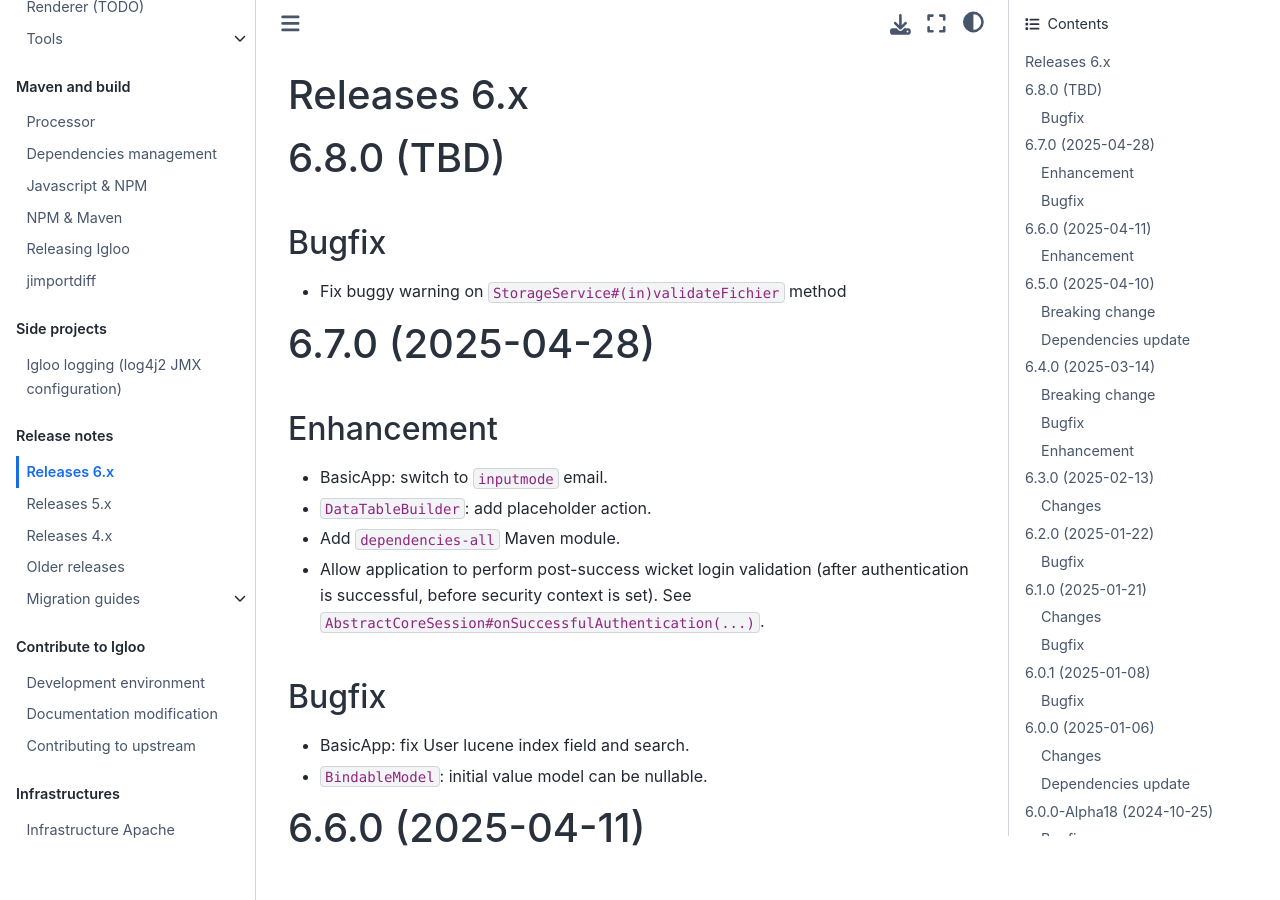
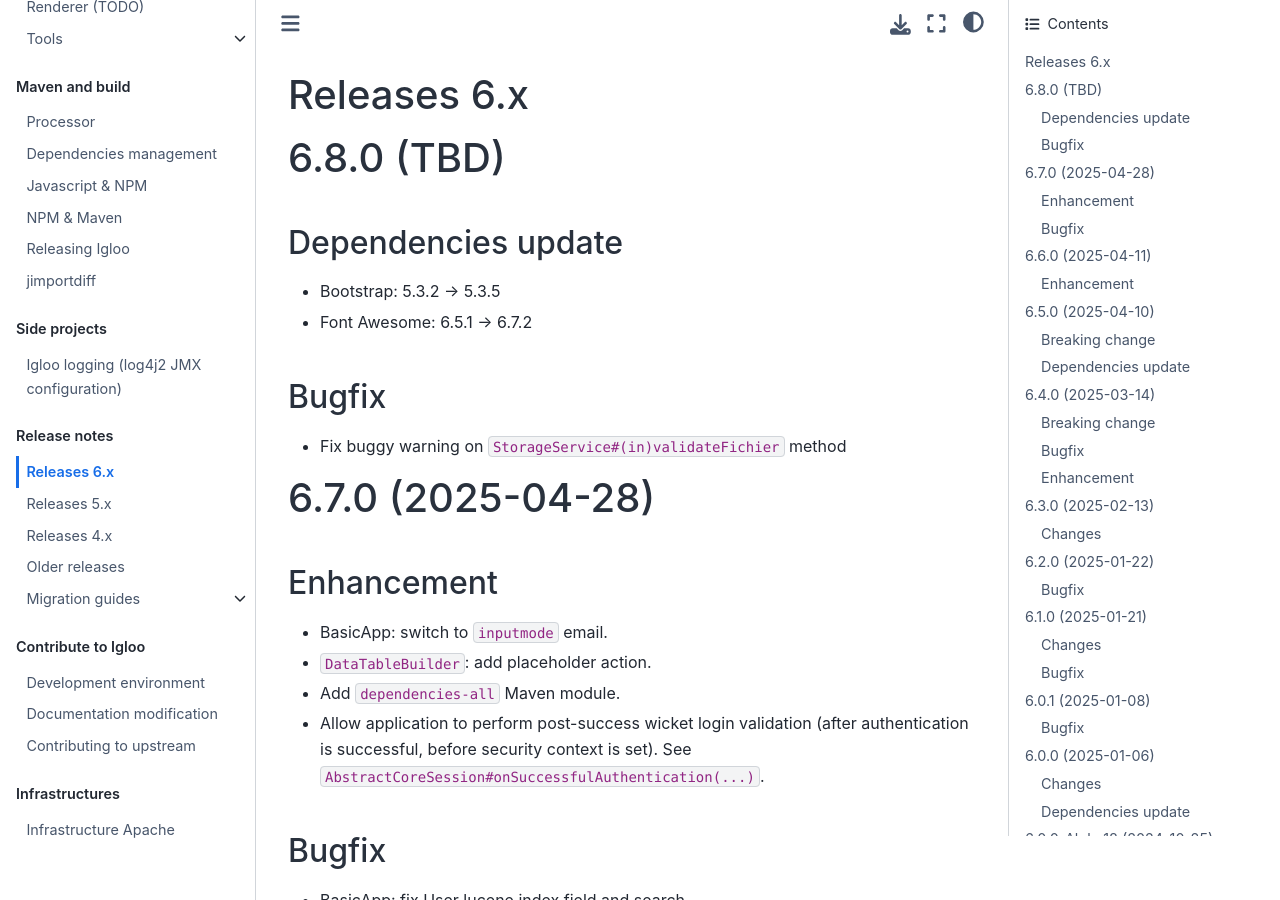
Before and after one commit to igloo-project/igloo-doc, a Sphinx documentation site: the page built from source/release-notes/releases-6.x.md, in a window 1280 px wide and 900 px high. Built offline with Sphinx 7.4.7 and the Sphinx Book theme 1.1.4, drawn with Linux system fonts in a browser that asks for light colours.

Commit message:
Update changelog

```diff
--- a/source/release-notes/releases-6.x.md
+++ b/source/release-notes/releases-6.x.md
@@ -1,6 +1,11 @@
 # Releases 6.x
 
 # 6.8.0 (TBD)
+
+## Dependencies update
+
+* Bootstrap: 5.3.2 -> 5.3.5
+* Font Awesome: 6.5.1 -> 6.7.2
 
 ## Bugfix
 
```
